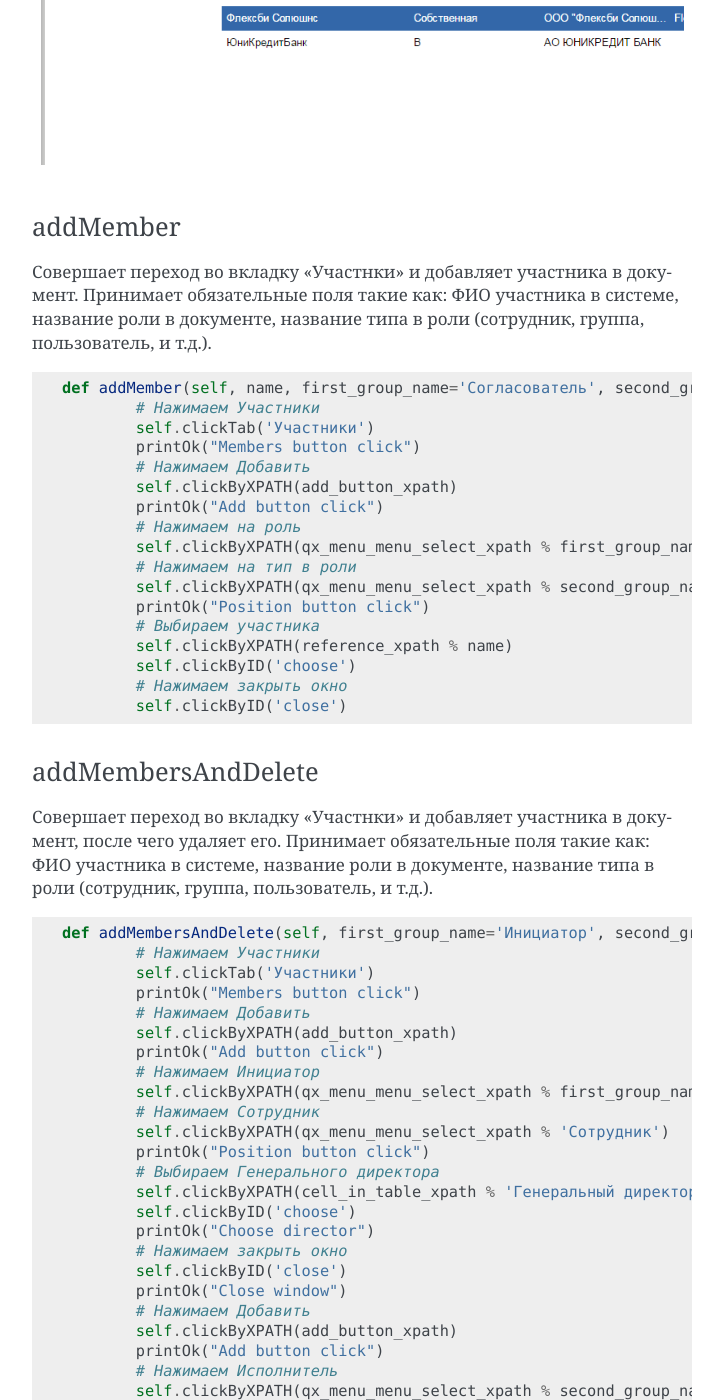
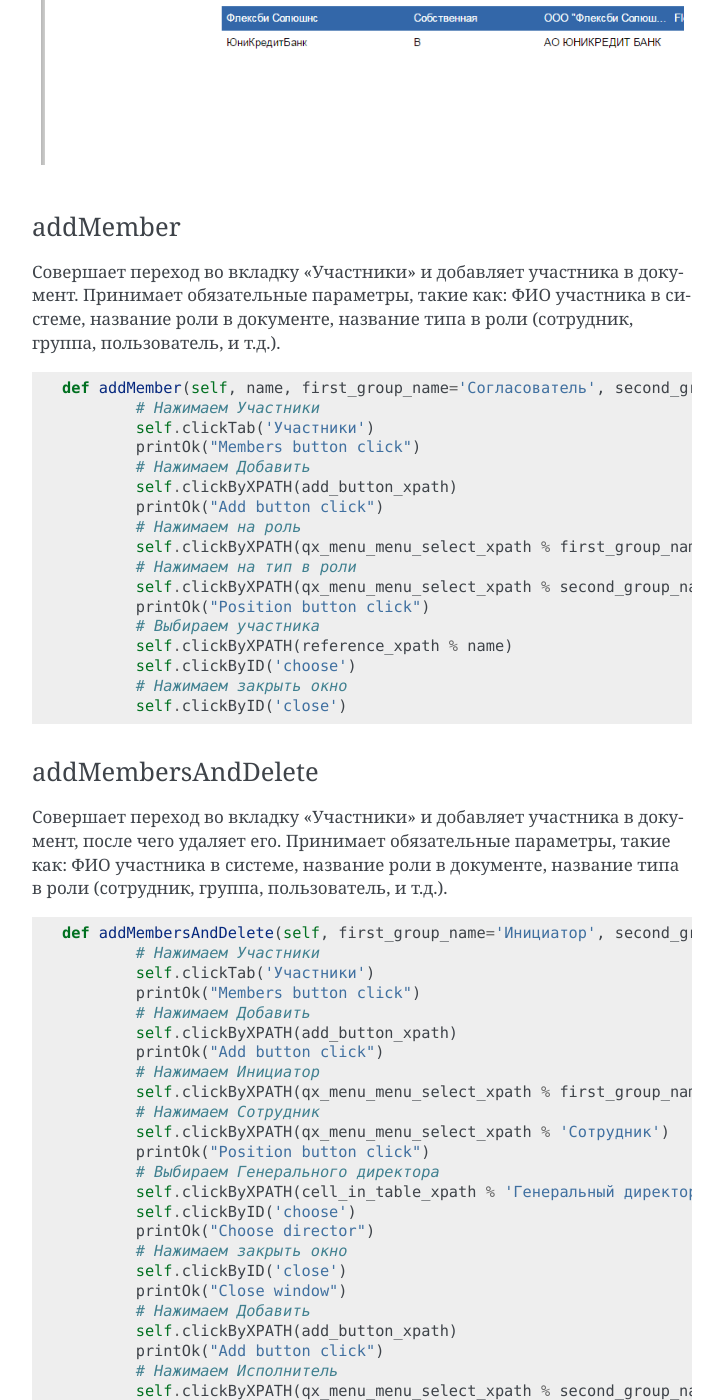
Before and after one commit to Hexj13/Tests, a Sphinx documentation site: the page built from other/documentation/source/index.rst, in a window 1280 px wide and 1400 px high, scrolled down 6118 px. Shown: the whole window, without its empty margins (388-1111 px from the left). Built offline with Sphinx 7.4.7, drawn with Linux system fonts in a browser that asks for light colours; some of the changed lines change nothing that is shown; some of the changed text lies outside the part shown.

Commit message:
New documentation

```diff
--- a/other/documentation/source/index.rst
+++ b/other/documentation/source/index.rst
@@ -63,7 +63,7 @@
 
 TakeDate
 --------
-Данный класс используется для того, чтобы заполнять проставлять дату в документах.
+Данный класс используется для того, чтобы проставлять дату в документах.
 
 .. code-block:: python
 
@@ -222,8 +222,8 @@
 
 addMember
 ~~~~~~~~~
-Совершает переход во вкладку "Участнки" и добавляет участника в документ.
-Принимает обязательные поля такие как: ФИО участника в системе, название роли в документе, название типа в роли (сотрудник, группа, пользователь, и т.д.).
+Совершает переход во вкладку "Участники" и добавляет участника в документ.
+Принимает обязательные параметры, такие как: ФИО участника в системе, название роли в документе, название типа в роли (сотрудник, группа, пользователь, и т.д.).
 
 .. code-block:: python
 
@@ -247,8 +247,8 @@
 
 addMembersAndDelete
 ~~~~~~~~~~~~~~~~~~~
-Совершает переход во вкладку "Участнки" и добавляет участника в документ, после чего удаляет его.
-Принимает обязательные поля такие как: ФИО участника в системе, название роли в документе, название типа в роли (сотрудник, группа, пользователь, и т.д.).
+Совершает переход во вкладку "Участники" и добавляет участника в документ, после чего удаляет его.
+Принимает обязательные параметры, такие как: ФИО участника в системе, название роли в документе, название типа в роли (сотрудник, группа, пользователь, и т.д.).
 
 .. code-block:: python
 
@@ -388,34 +388,34 @@
 		# Находим и нажимаем в списке нужный тип счёта
 		self.clickInPopupMenu(account_type_name_u)
 		printOk("Choose document type")
-		# Нажимаем на кнопку для выбора договора
+		# Нажимаем на кнопку для выбора договора и выбираем необходимый.
 		self.chooseReferenceInWindow('parentID', contracts_type_name)
 		# Закрываем счёт
 		self.clickByID('okb')
 		printOk("Invoices close")
 
-addSimpleOrder
-~~~~~~~~~~~~~~
-Добавляет заказ в документе.
+addSimpleProcurement
+~~~~~~~~~~~~~~~~~~~~
+Добавляет закупку в документе.
 
 .. code-block:: python
 
-	def addSimpleOrder(self):
+	def addSimpleProcurement(self):
 		# Проверяем на отсутвие shadow
 		self.waitNoShadow()
 		printOk("NO shadow")
-		# Нажимаем Заказы
-		self.clickTab(name='Заказы')
-		printOk("Orders button click")
+		# Нажимаем Закупки
+		self.clickTab(name='Закупки')
+		printOk("Procurement button click")
 		# Нажимаем Добавить
 		self.clickByID('new')
 		printOk("Add button click")
 		# Проставляем дату документа
 		self.clickByID('docDate')
 		self.fillAttributes(docDate=TakeDate.today)
-		# Закрываем заказ
+		# Закрываем Закупки
 		self.clickByID('okb')
-		printOk("Close order")
+		printOk("Close Procurement")
 
 addTag
 ~~~~~~
@@ -636,6 +636,7 @@
 		# Нажимаем ОК
 		self.clickByXPATH(ok_delete_button_window_xpath)
 		printOk("OK click")
+
 deleteMember
 ~~~~~~~~~~~~
 Переходи в раздел "Участники" и удаляет участника в документе.
```
Also changed, not shown: 5 other files.
